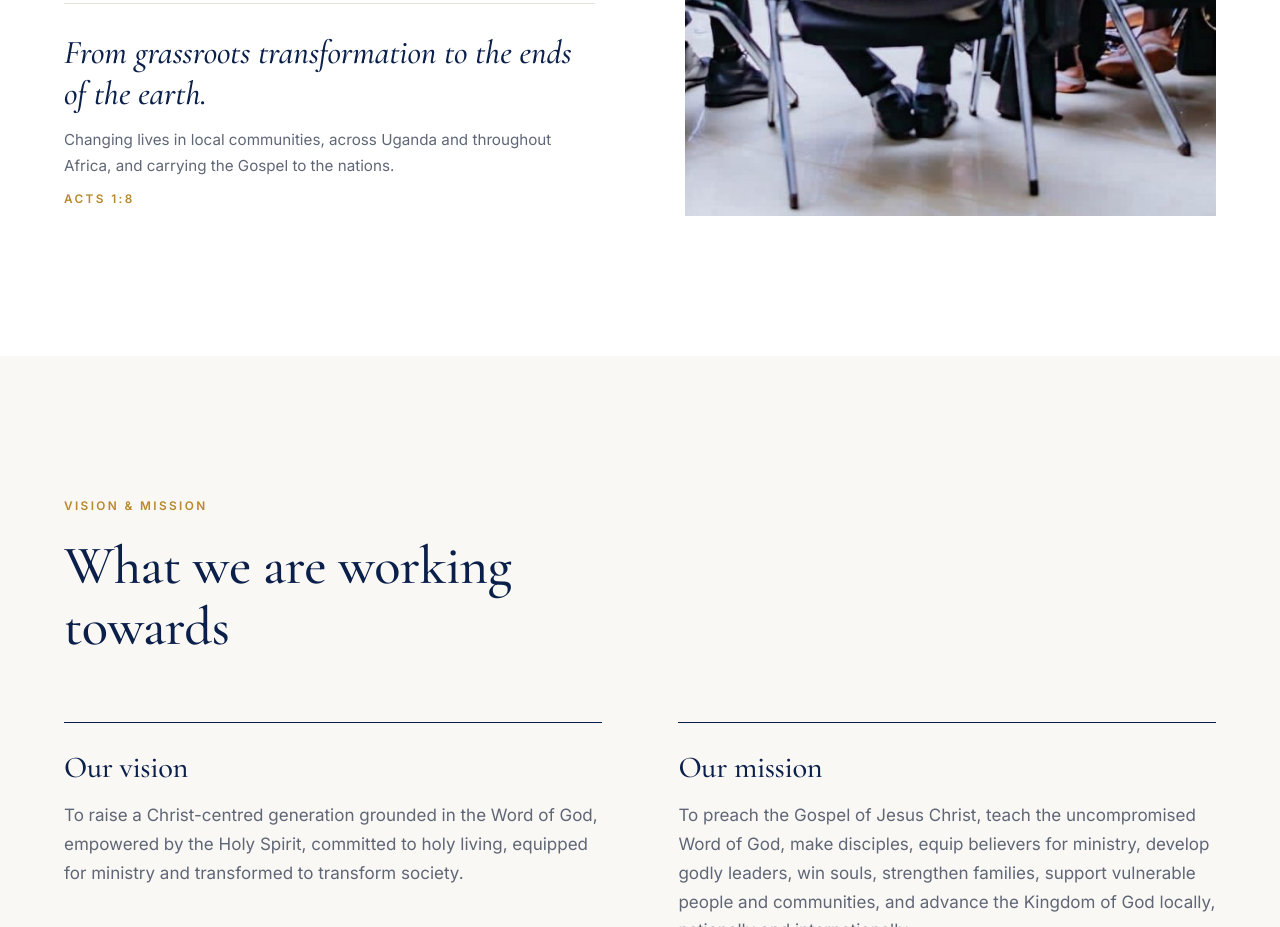
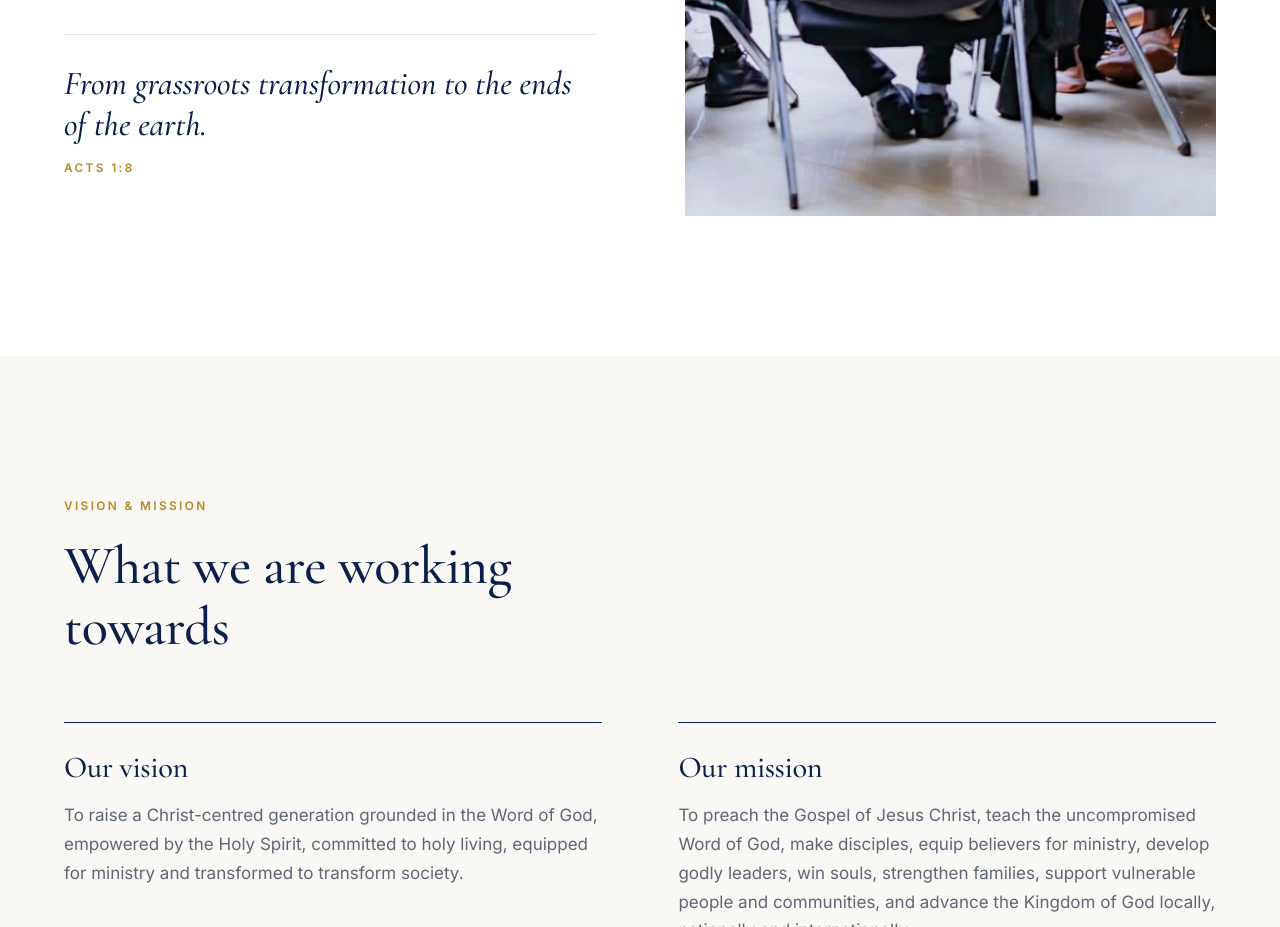
Before and after one commit to Simenya/word-of-truth, a plain HTML site: page index.html in a window 1280 px wide. Shown: the part 1577-2504 px from the top of the page. Drawn offline with nearby package versions, Linux system fonts and the light colour scheme.

Commit message:
Trim reach statement to title and verse

```diff
--- a/index.html
+++ b/index.html
@@ -86,7 +86,7 @@
   .reach { margin-top: 48px; padding-top: 28px; border-top: 1px solid var(--line); }
   .reach-line { font-family: var(--serif); font-size: clamp(1.6rem, 2.6vw, 2.1rem); font-weight: 500; font-style: italic; color: var(--ink); line-height: 1.25; margin-bottom: 12px; }
   .reach-sub { color: var(--muted); font-size: .95rem; max-width: 52ch; }
-  .reach-sub span { display: block; margin-top: 10px; font-size: .74rem; font-weight: 600; letter-spacing: .2em; text-transform: uppercase; color: var(--gold); }
+  .reach-sub span { display: block; margin-top: 4px; font-size: .74rem; font-weight: 600; letter-spacing: .2em; text-transform: uppercase; color: var(--gold); }
 
   /* Vision */
   .vision { background: var(--paper); }
@@ -227,7 +227,7 @@
       <p class="lede">Word of Truth Ministries International is a non-profit, faith-based ministry established for the advancement of the Gospel of Jesus Christ. We believe the Holy Bible is the inspired Word of God and the supreme foundation for our faith, doctrine, conduct, ministry and mission.</p>
       <div class="reach">
         <p class="reach-line">From grassroots transformation to the ends of the earth.</p>
-        <p class="reach-sub">Changing lives in local communities, across Uganda and throughout Africa, and carrying the Gospel to the nations. <span>Acts 1:8</span></p>
+        <p class="reach-sub"><span>Acts 1:8</span></p>
       </div>
     </div>
     <img class="photo r" src="assets/who-we-are.jpg" alt="Members of the ministry gathered in a circle, studying the Bible together" loading="lazy">
```
